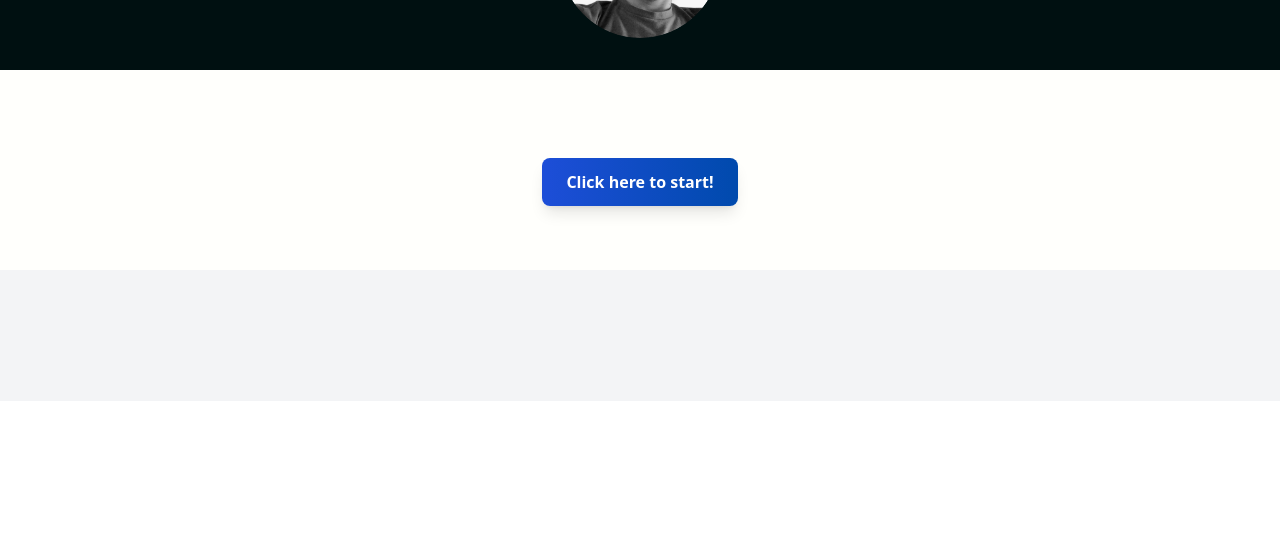
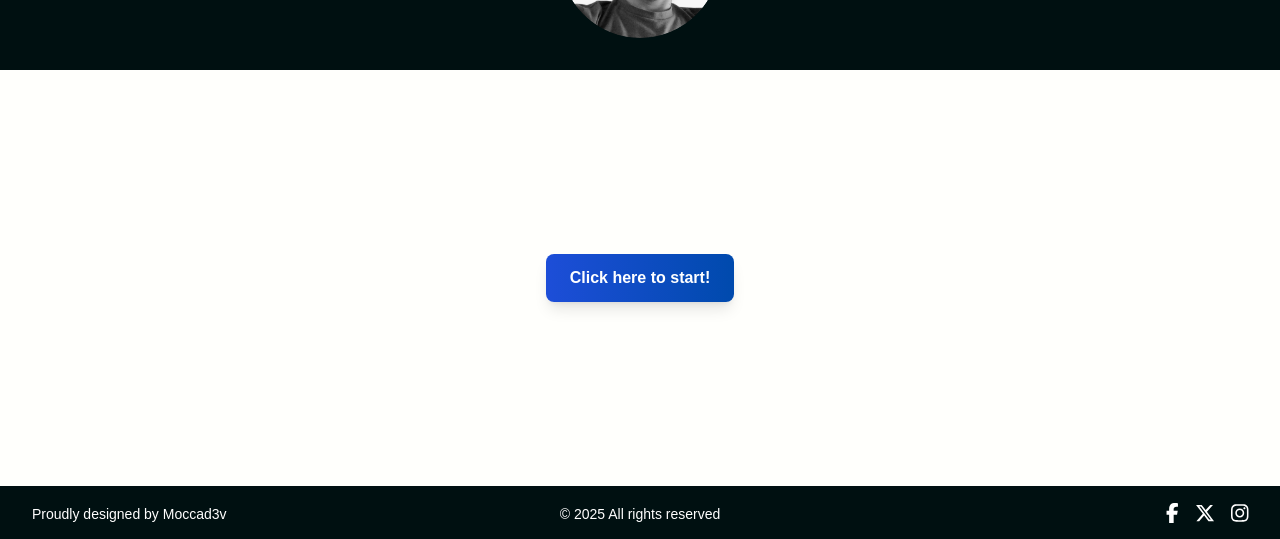
Before and after one commit to moccad3v/my-portfolio, a React (Vite) app: page / in a window 1280 px wide. Shown: the part 399-938 px from the top of the page. Before the commit the page ends 800 px from the top, so only its background shows below. Built offline with nearby package versions, Linux system fonts and the light colour scheme; a web font is replaced by a local one.

Commit message:
added fontawesome brand icons, text on spanish and english, and create footer

```diff
--- a/package.json
+++ b/package.json
@@ -10,6 +10,7 @@
     "preview": "vite preview"
   },
   "dependencies": {
+    "@fortawesome/free-brands-svg-icons": "^6.7.2",
     "@fortawesome/free-solid-svg-icons": "^6.7.2",
     "@fortawesome/react-fontawesome": "^0.2.2",
     "react": "^19.0.0",
--- a/src/App.jsx
+++ b/src/App.jsx
@@ -2,6 +2,11 @@ import { useState, useEffect } from "react";
 import { useLanguage } from "./useLanguage";
 import { FontAwesomeIcon } from "@fortawesome/react-fontawesome";
 import { faBars } from "@fortawesome/free-solid-svg-icons";
+import {
+  faFacebookF,
+  faXTwitter,
+  faInstagram,
+} from "@fortawesome/free-brands-svg-icons";
 import moccad3vLogo from "/moccad3v.svg";
 import profileImage from "/profile.png";
 import Flag from "react-world-flags";
@@ -26,7 +31,7 @@ function App() {
   }, []);
 
   return (
-    <div className="min-h-screen bg-gray-100">
+    <div className="flex flex-col min-h-screen bg-gray-100">
       {/* Navbar */}
       <nav className="bg-[#001011] text-white p-8 flex items-center justify-between relative">
         {/* Contenedor de elementos alineados en móviles */}
@@ -46,7 +51,7 @@ function App() {
           </button>
 
           {/* Links de navegación (versión escritorio) */}
-          <div className="montserrat-thin-font hidden md:flex gap-6 text-sm uppercase">
+          <div className="montserrat-regular-font hidden md:flex gap-6 text-sm uppercase">
             {["about", "services", "projects", "contact"].map((item) => (
               <a key={item} href={`#${item}`} className="hover:text-gray-400">
                 {texts[item]}
@@ -74,7 +79,7 @@ function App() {
 
       {/* Menú desplegable en móviles */}
       {menuOpen && (
-        <div className="montserrat-thin-font mobile-menu md:hidden absolute top-16 left-3 right-3 bg-[#2b2b2bcc] text-white flex flex-col items-center gap-2 py-4 rounded-lg shadow-lg transition-all duration-300 ease-in-out">
+        <div className="montserrat-regular-font mobile-menu md:hidden absolute top-16 left-3 right-3 bg-[#2b2b2bcc] text-white flex flex-col items-center gap-2 py-4 rounded-lg shadow-lg transition-all duration-300 ease-in-out">
           {["about", "services", "projects", "contact"].map((item) => (
             <a
               key={item}
@@ -89,10 +94,14 @@ function App() {
       )}
 
       {/* Hero Section */}
+      <main className="flex-grow h-full">
+        {/* Hero Section */}
         <header className="bg-[#001011] text-white text-center py-8">
           <h2 className="text-xl montserrat-regular-font">{texts.hi}</h2>
           <h1 className="text-6xl font-bold sifonn-font">Moccad3v</h1>
-        <p className="mt-4 text-lg montserrat-thin-font">{texts.headline}</p>
+          <p className="mt-4 text-lg montserrat-regular-font">
+            {texts.headline}
+          </p>
 
           <div className="flex justify-center mt-6">
             <img
@@ -104,14 +113,43 @@ function App() {
         </header>
 
         {/* Services Section */}
-      <section id="services" className="py-16 bg-[#FFFFFC] text-center">
+        <section
+          id="services"
+          className="bg-[#FFFFFC] py-40 flex justify-center items-center"
+        >
           <button
             onClick={() => setClicks(clicks + 1)}
-          className="mt-6 px-6 py-3 bg-gradient-to-r from-blue-700 to-[#004aad] text-white font-bold rounded-lg shadow-lg transition-transform transform hover:scale-105"
+            className="montserrat-regular-font mt-6 mb-6 px-6 py-3 bg-gradient-to-r from-blue-700 to-[#004aad] text-white font-bold rounded-lg shadow-lg transition-transform transform hover:scale-105"
           >
             {clicks === 0 ? texts.clickHere : texts.clicksMessage(clicks)}
           </button>
         </section>
+      </main>
+
+      <footer className="bottom-0 left-0 w-full bg-[#001011] text-white py-4 px-8 md:px-18 montserrat-regular-font">
+        <div className="mx-auto flex flex-col md:grid md:grid-cols-3 items-center text-center md:text-left">
+          <p className="text-sm md:justify-self-start">{texts.proud}</p>
+          <p className="text-sm md:text-center md:justify-self-center">
+            &copy; {new Date().getFullYear()} {texts.copyright}
+          </p>
+          <div className="flex justify-center md:justify-end gap-4 mt-2 md:mt-0">
+            <a href="#" className="text-white hover:text-gray-400">
+              <FontAwesomeIcon icon={faFacebookF} size="lg" />
+            </a>
+            <a href="#" className="text-white hover:text-gray-400">
+              <FontAwesomeIcon icon={faXTwitter} size="lg" />
+            </a>
+            <a
+              href="https://www.instagram.com/moccad3v"
+              className="text-white hover:text-gray-400"
+              target="_blank"
+              rel="noopener noreferrer"
+            >
+              <FontAwesomeIcon icon={faInstagram} size="lg" />
+            </a>
+          </div>
+        </div>
+      </footer>
     </div>
   );
 }
--- a/src/languages/en.js
+++ b/src/languages/en.js
@@ -8,6 +8,8 @@ const en = {
     "Systems Engineer | Full-stack Developer | AI Enthusiast | Graphic Designer & Photographer Enthusiast",
   clickHere: "Click here to start!",
   clicksMessage: (clicks) => `You have clicked ${clicks} times 🎉`,
+  proud: "Proudly designed by Moccad3v",
+  copyright: "All rights reserved",
 };
 
 export default en;
--- a/src/languages/es.js
+++ b/src/languages/es.js
@@ -8,6 +8,8 @@ const es = {
     "Ingeniero de Sistemas | Desarrollador Full-stack | Entusiasta de la IA | Diseñador Gráfico y Fotógrafo Aficionado",
   clickHere: "¡Haz clic aquí para comenzar!",
   clicksMessage: (clicks) => `Has hecho clic ${clicks} veces 🎉`,
+  proud: "Orgullosamente diseñada por Moccad3v",
+  copyright: "Todos los derechos reservados",
 };
 
 export default es;
```
Also changed, not shown: 1 other file (tests, documents, lock files or other folders). Lines whose indentation alone changed are shown as unchanged.
